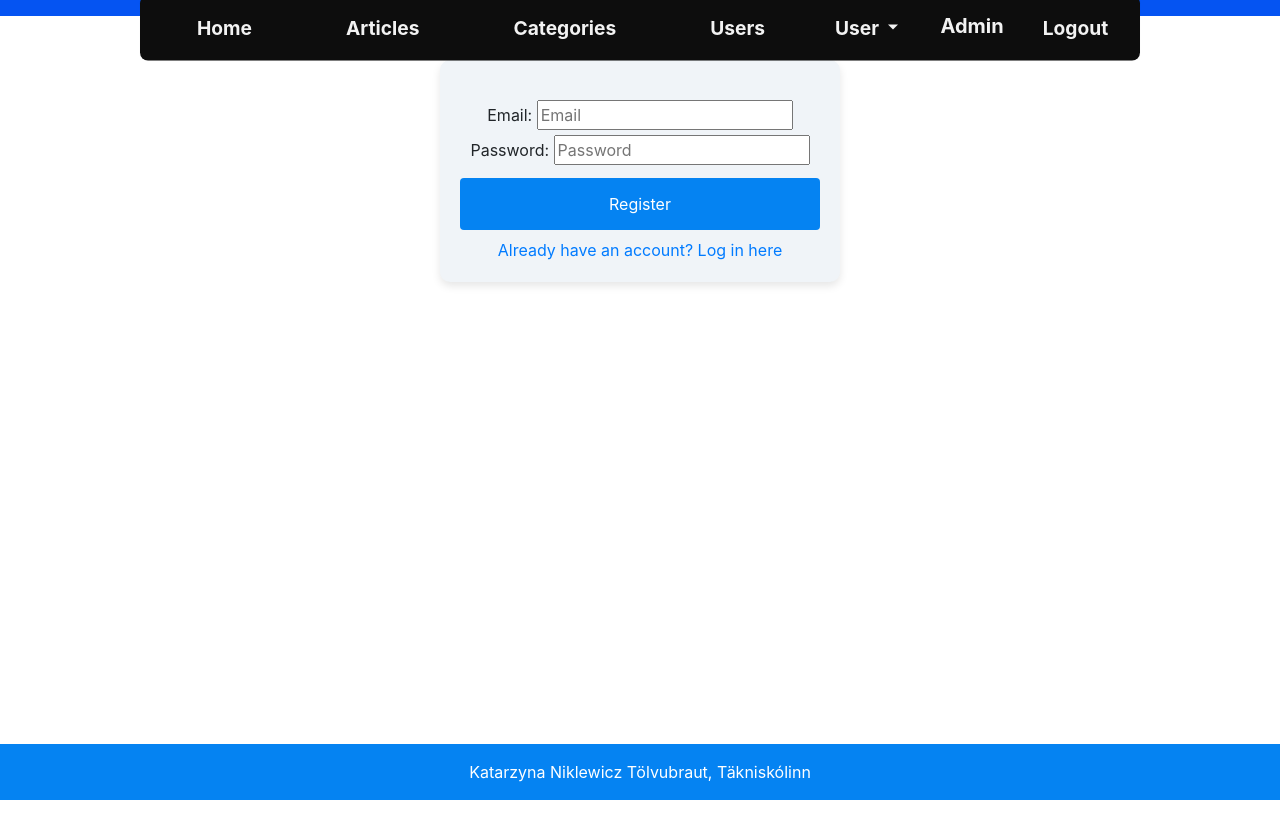
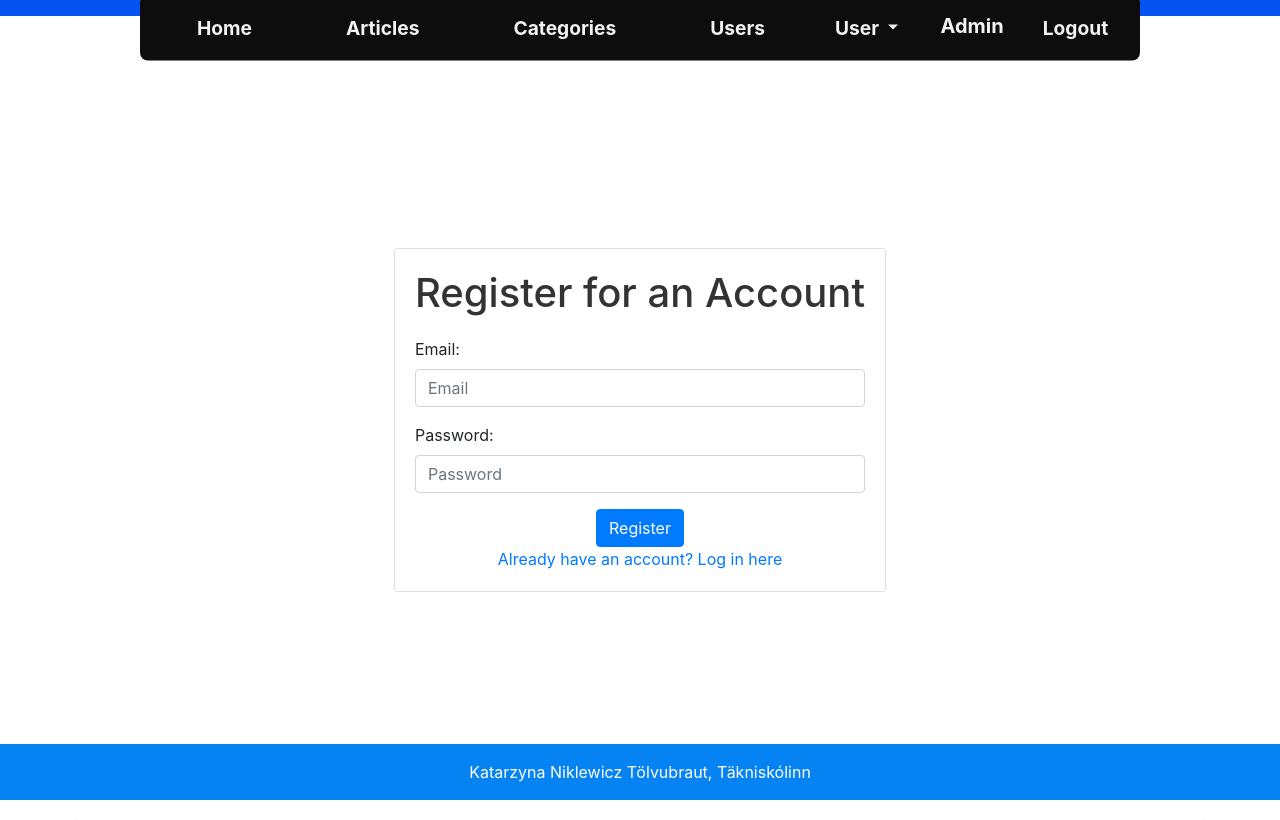
Before and after one commit to ArturNiklewicz/friendsproject, a Flask app: page /register in a window 1280 px wide. Run offline with Flask 3, Linux system fonts and the light colour scheme; some libraries are stand-ins or nearby versions.

Commit message:
RegisterView

```diff
--- a/app.py
+++ b/app.py
@@ -1,10 +1,10 @@
-from flask import Flask, render_template, request, redirect, session, flash
-from _collections_abc import MutableMapping
+from flask import Flask, render_template, request, redirect, session, flash, url_for
 from flask_ckeditor import CKEditor
 from flask_wtf import FlaskForm
 from wtforms import StringField, EmailField, SubmitField, TextAreaField, IntegerField, HiddenField, DateField
 from wtforms.validators import DataRequired, InputRequired, Length
 import pyrebase
+from _collections_abc import MutableMapping
 
 # Constants
 LOGIN_URL = '/login'
--- a/templates/register.html
+++ b/templates/register.html
@@ -1,15 +1,33 @@
 {% extends "base.html" %}
 
 {% block content %}
-    <div class="centered-block">
-        <form action="/register" method="POST">
-            <label for="email">Email:</label>
-            <input type="email" name="email" placeholder="Email" required><br>
-
-            <label for="pwd">Password:</label>
-            <input type="password" name="pwd" placeholder="Password" required><br>
-            <input type="submit" value="Register">
-        </form>
-        <a href="/login">Already have an account? Log in here</a>
+<div class="container d-flex justify-content-center align-items-center" style="height: 100vh;">
+    <div class="card">
+        <div class="card-body">
+            <h1 class="card-title">Register for an Account</h1>
+            <!-- Check if there is an error message passed to the template -->
+            {% if error %}
+            <p class="error-message">{{ error }}</p>
+            {% endif %}
+            <form action="/register" method="post">
+                <div class="form-group">
+                    <label for="email">Email:</label>
+                    <input type="email" name="email" id="email" class="form-control" placeholder="Email" required>
+                </div>
+                <div class="form-group">
+                    <label for="pwd">Password:</label>
+                    <input type="password" name="pwd" id="pwd" class="form-control" placeholder="Password" required>
+                </div>
+                <div>
+                    <div class="text-center">
+                        <button type="submit" class="btn btn-primary">Register</button>
+                    </div>
+                    <div class="text-center">
+                        <a href="/login">Already have an account? Log in here</a>
+                    </div>
+                </div>
+            </form>
+        </div>
     </div>
+</div>
 {% endblock %}
```
Also changed, not shown: templates/index.html (+2 -9 lines).
